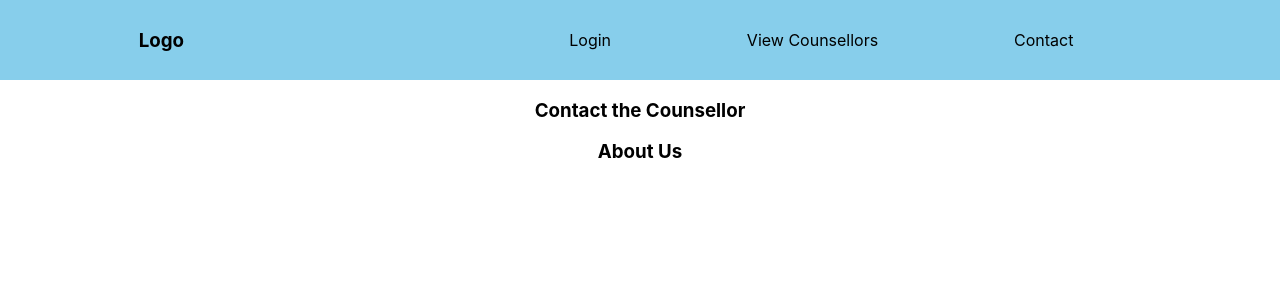
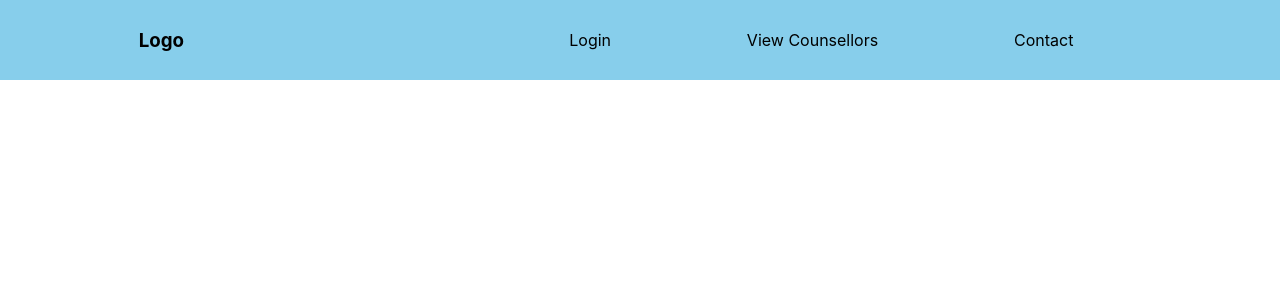
Before and after one commit to Johnalexx/counselling_project, a React (Create React App) app: page / in a window 1280 px wide. Shown: the top 300 px of the page. Built offline with nearby package versions, Linux system fonts and the light colour scheme.

Commit message:
counselling system

```diff
--- a/src/App.js
+++ b/src/App.js
@@ -8,11 +8,13 @@
 
 function App() {
   return (
-    <div className="App">
-      <Nav />
-      <Contact />
-      <About />
-    </div>
+    <Router>
+      <div className="App">
+        <Nav />
+        <Route path ="/contact" component={Contact} />
+        <Route path ="/about" component={About} />
+      </div>
+    </Router>
   );
 }
 
```
